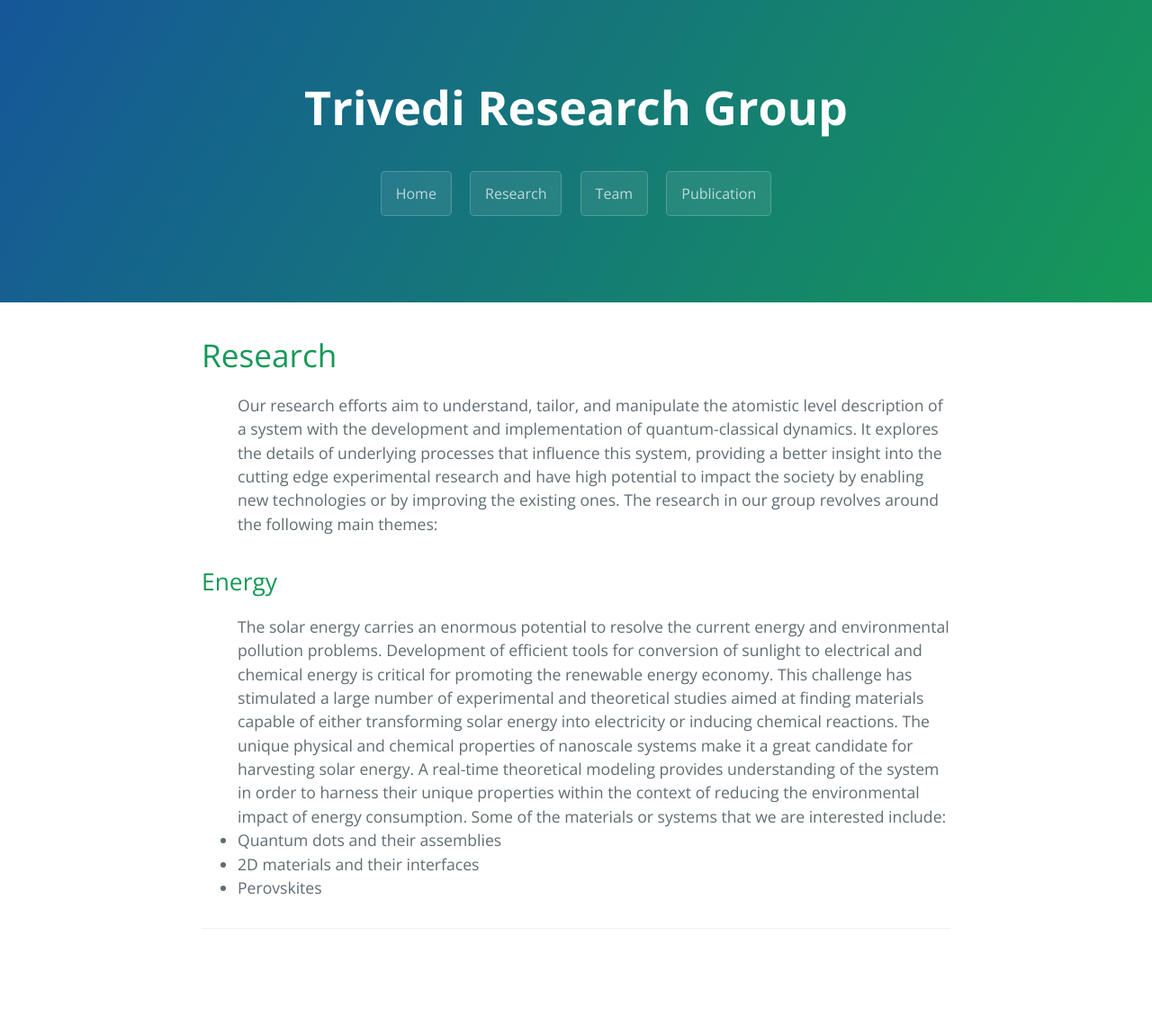
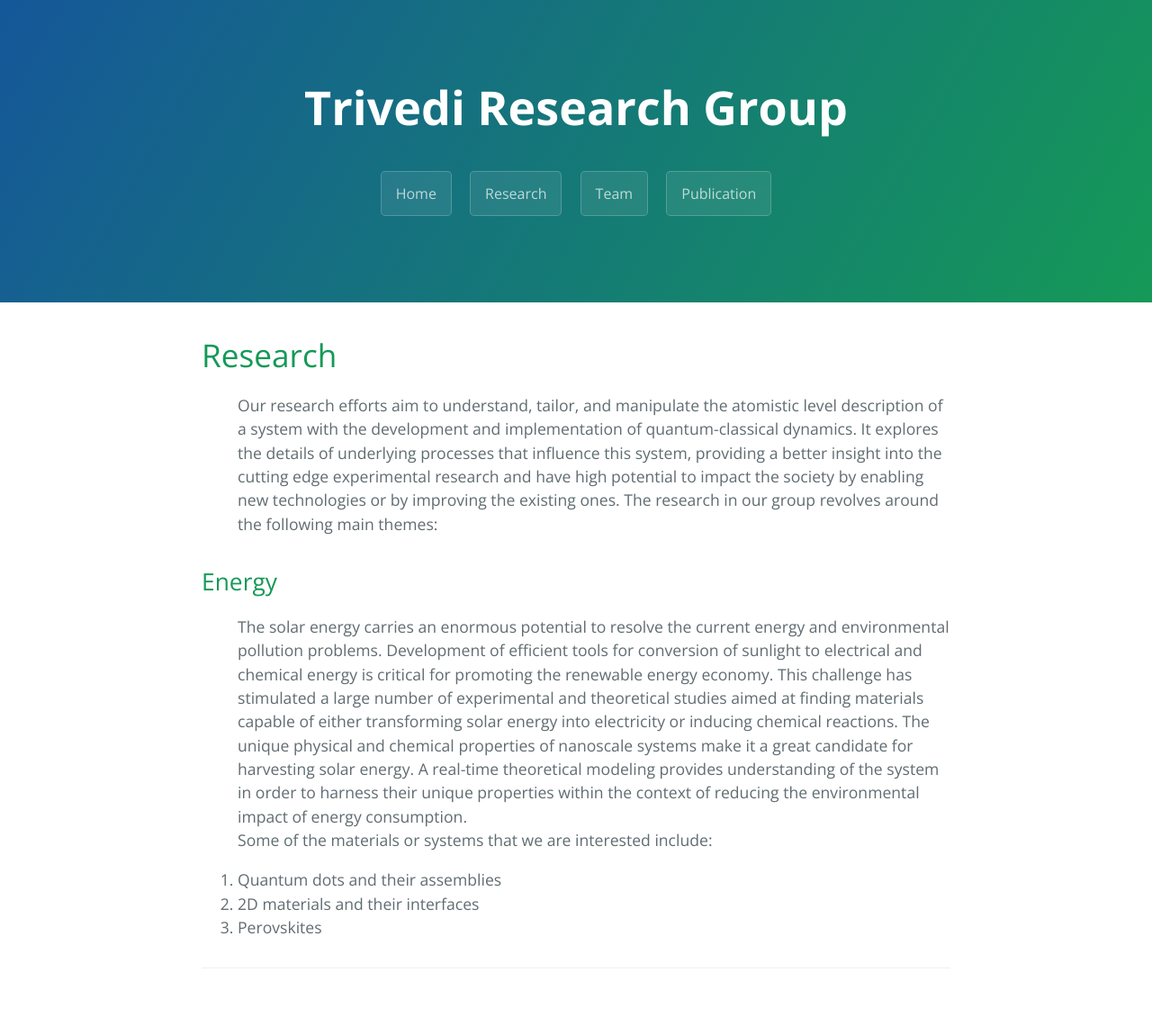
Before and after one commit to dharatrivedi/dharatrivedi.github.io, a Jekyll site: the page built from research.html, in a window 1280 px wide. Shown: the whole page at 90% size. Built offline with Jekyll 4.4.1, drawn with Linux system fonts in a browser that asks for light colours; before the commit the page ends 1096 px from its top, so only the background shows below that.

Commit message:
Update research.html

```diff
--- a/research.html
+++ b/research.html
@@ -11,14 +11,14 @@ title: {{ site.name }}
     {% endfor %}
   </ul>
   <h2>Energy</h2>
-  <ul class="posts">
+  <ol class="posts">
     {% for post in site.posts %}
       The solar energy carries an enormous potential to resolve the current energy and environmental pollution problems. Development of efficient tools for conversion of sunlight to electrical and chemical energy is critical for promoting the renewable energy economy. This challenge has stimulated a large number of experimental and theoretical studies aimed at finding materials capable of either transforming solar energy into electricity or inducing chemical reactions. The unique physical and chemical properties of nanoscale systems make it a great candidate for harvesting solar energy. A real-time theoretical modeling provides understanding of the system in order to harness their unique properties within the context of reducing the environmental impact of energy consumption.
-
-      Some of the materials or systems that we are interested include:
+      <p> Some of the materials or systems that we are interested include:
         <li>Quantum dots and their assemblies</li>
         <li>2D materials and their interfaces</li>
         <li>Perovskites</li>
+    </p>
     {% endfor %}
-  </ul>
+  </ol>
 </div>
```
